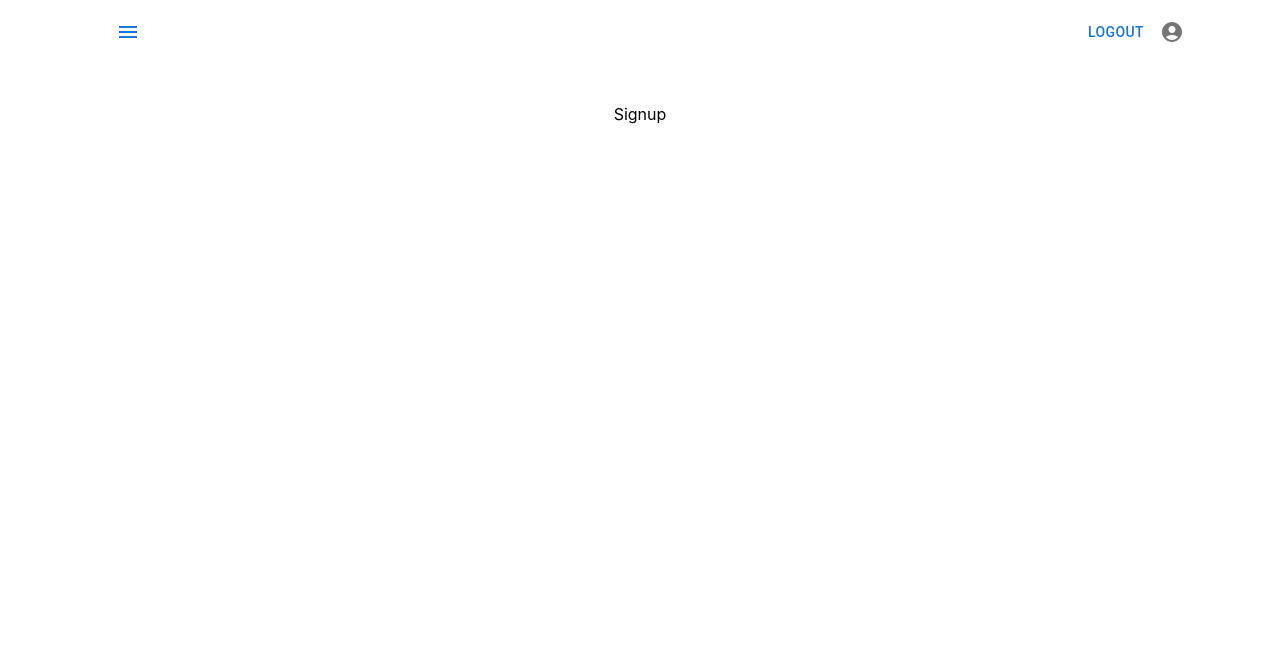
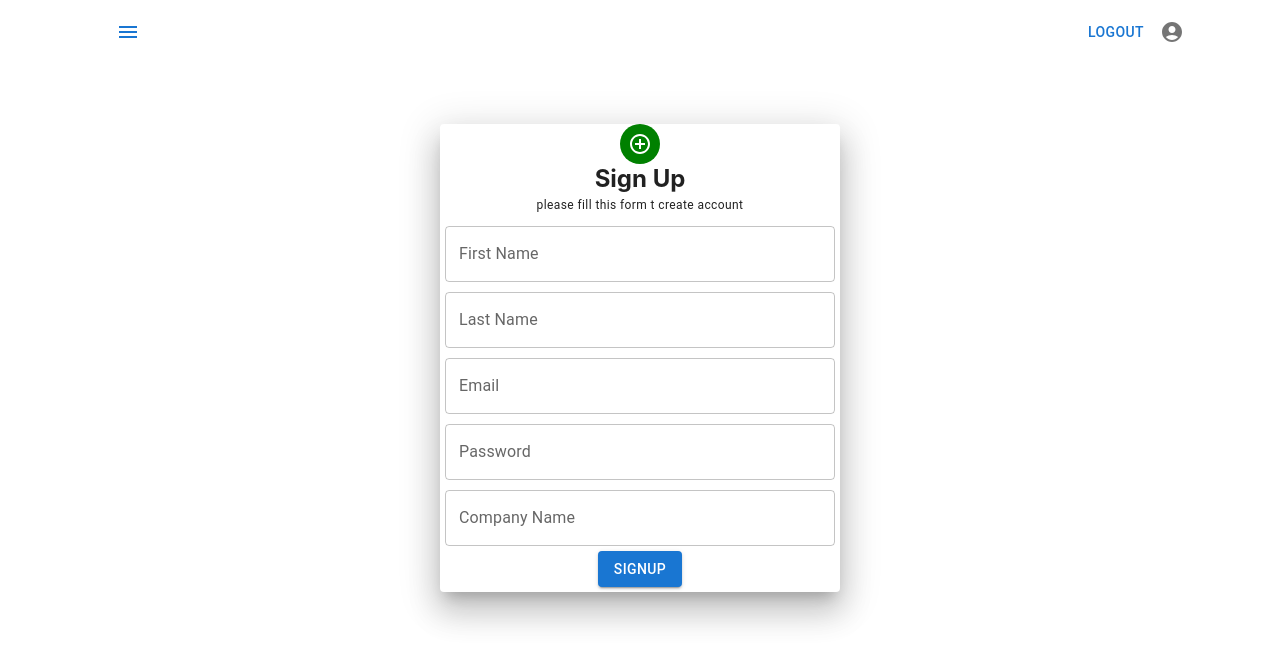
Before and after one commit to subhransusekhar123/inventory-management, a React (Vite) app: page / in a window 1280 px wide. Shown: the top 664 px of the page. Built offline with nearby package versions, Linux system fonts and the light colour scheme.

Commit message:
authpage

```diff
--- /dev/null
+++ b/src/Components/ManualModal/ManualModal.jsx
@@ -0,0 +1,74 @@
+
+import * as React from 'react';
+import { useState } from "react"
+import Backdrop from '@mui/material/Backdrop';
+import Box from '@mui/material/Box';
+import Modal from '@mui/material/Modal';
+import Fade from '@mui/material/Fade';
+import Button from '@mui/material/Button';
+import Typography from '@mui/material/Typography';
+import { FormControl, Input, InputLabel } from '@mui/material';
+
+const style = {
+  position: 'absolute',
+  top: '50%',
+  left: '50%',
+  transform: 'translate(-50%, -50%)',
+  width: 400,
+  bgcolor: 'background.paper',
+  border: '2px solid #000',
+  boxShadow: 24,
+  p: 4,
+};
+
+const ManualModal = ({children}) => {
+  const [editChange,setEditChange] = useState({
+    name:"",
+    x:''
+  })
+  const [open, setOpen] = React.useState(false);
+  const handleOpen = () => setOpen(true);
+  const handleClose = () => setOpen(false);
+  const handleChange = (e) => {
+    setEditChange({...editChange,[e.target.name] : e.target.value})
+  }
+
+  return (
+<div>
+ <Button onClick={handleOpen}>{children}</Button>
+      <Modal
+        aria-labelledby="transition-modal-title"
+        aria-describedby="transition-modal-description"
+        open={open}
+        onClose={handleClose}
+        closeAfterTransition
+        BackdropComponent={Backdrop}
+        BackdropProps={{
+          timeout: 500,
+        }}
+      >
+        <Fade in={open}>
+          <Box sx={style}>
+          <FormControl variant="standard" fullWidth>
+                <InputLabel htmlFor="component-simple">Name</InputLabel>
+                <Input id="component-simple"  value={editChange.name} onChange={handleChange} name="name"/>
+         </FormControl>
+         <FormControl variant='standard' fullWidth>
+                <InputLabel htmlFor="component-simple">x</InputLabel>
+                <Input id="component-simple" value={editChange.x} onChange={handleChange} name="x"/>
+         </FormControl>
+
+         <FormControl variant='standard' fullWidth>
+                <Button>update</Button>
+         </FormControl>
+
+          </Box>
+        </Fade>
+      </Modal>
+</div>
+
+
+  );
+}
+
+export default ManualModal
--- a/src/Components/logIn/Login.jsx
+++ b/src/Components/logIn/Login.jsx
@@ -1,9 +1,50 @@
-import React from 'react'
+import React from 'react';
+import { Avatar, Button, Grid, Paper, TextField, Typography } from '@mui/material';
+import Checkbox from '@material-ui/core/Checkbox';
+import AddCircleOutlineOutlinedIcon from '@material-ui/icons/AddCircleOutlineOutlined';
+import { makeStyles } from '@mui/styles';
+import { Link } from 'react-router-dom';
+// import {FormControlLabel} from '@material-ui/core/FormControlLabel';
 
+const useStyle = makeStyles({
+  sonil:{
+    display:"flex",
+    justifyContent:"center",
+    alignItems:"center"
+  },
+  yadav:{
+    margin:"2px",
+    width:"200px"
+  },
+  space:{
+    marginTop:"5px",
+    marginBottom:"5px"
+  }
+})
 const Login = () => {
+  const classes = useStyle()
+  const paperStyle={padding:'30x 20px', width:400, margin:"20px auto"}
+  const headerStyle={margin:0}
+  const avatarStyle={backgroundColor:'green'}
   return (
-    <div>Login</div>
+  <Grid className={classes.sonil}>
+    <Paper elevation={20} style={paperStyle} >
+    <Grid  align='center'>
+      <Avatar style={avatarStyle}>
+      <AddCircleOutlineOutlinedIcon/>
+      </Avatar>
+    </Grid>
+      <h2 style={headerStyle}>Sign in</h2>
+      <Typography variant='caption'>please fill this form create account</Typography>
+    <form style={{margin:"10px"}}>
+      <TextField fullWidth label='Email'  style={{ marginTop:"5px",marginBottom:"5px"}}></TextField>
+      <TextField fullWidth label='Password'  style={{ marginTop:"5px",marginBottom:"5px"}}></TextField>
+   <br></br>
+   <Button type='signin' variant='contained' color='primary' style={{ marginTop:"5px",marginBottom:"5px"}} >SignIn</Button>
+    </form>
+    </Paper>
+  </Grid>
   )
 }
 
-export default Login
+export default Login;
--- a/src/Components/orderpage/OrderPage.jsx
+++ b/src/Components/orderpage/OrderPage.jsx
@@ -9,6 +9,8 @@ import TableRow from '@mui/material/TableRow';
 import Paper from '@mui/material/Paper';
 import ModeEditOutlineRoundedIcon from '@mui/icons-material/ModeEditOutlineRounded';
 import DeleteRoundedIcon from '@mui/icons-material/DeleteRounded';
+import ManualModal from '../ManualModal/ManualModal';
+
 
 
 function createData(name, calories, fat, carbs, protein) {
@@ -52,8 +54,10 @@ const OrderPage = () => {
                 <TableCell align="right">{row.carbs}</TableCell>
                 <TableCell align="right">{row.protein}</TableCell>
                 <TableCell align="right">
-                  <IconButton>
+                  <IconButton >
+                    <ManualModal>
                       <ModeEditOutlineRoundedIcon color='primary'/>
+                    </ManualModal>
                   </IconButton>
                   <IconButton>
                     <DeleteRoundedIcon color='warning'/>
--- a/src/Components/signUp/Signup.jsx
+++ b/src/Components/signUp/Signup.jsx
@@ -1,9 +1,53 @@
-import React from 'react'
+import React from 'react';
+import { Avatar, Button, Grid, Paper, TextField, Typography } from '@mui/material';
+import Checkbox from '@material-ui/core/Checkbox';
+import AddCircleOutlineOutlinedIcon from '@material-ui/icons/AddCircleOutlineOutlined';
+import { makeStyles } from '@mui/styles';
+import { Link } from 'react-router-dom';
+// import {FormControlLabel} from '@material-ui/core/FormControlLabel';
+const useStyle = makeStyles({
+  sonil:{
+    display:"flex",
+    justifyContent:"center",
+    alignItems:"center"
+  },
+  yadav:{
+    margin:"2px",
+    width:"200px"
 
+  }
+})
 const Signup = () => {
+  const classes = useStyle()
+  const paperStyle={padding:'30x 20px', width:400, margin:"20px auto"}
+  const headerStyle={margin:0}
+  const avatarStyle={backgroundColor:'green'}
   return (
-    <div>Signup</div>
+  <Grid className={classes.sonil}>
+    <Paper elevation={20} style={paperStyle} >
+    <Grid  align='center'>
+      <Avatar style={avatarStyle}>
+      <AddCircleOutlineOutlinedIcon/>
+      </Avatar>
+    </Grid>
+      <h2 style={headerStyle}>Sign Up</h2>
+      <Typography variant='caption'>please fill this form t create account</Typography>
+    <form style={{margin:"5px"}}>
+      <TextField fullWidth label='First Name' style={{ marginTop:"5px",marginBottom:"5px"}}></TextField>
+      <TextField fullWidth label='Last Name' style={{ marginTop:"5px",marginBottom:"5px"}}></TextField>
+      <TextField fullWidth label='Email' style={{ marginTop:"5px",marginBottom:"5px"}}></TextField>
+      <TextField fullWidth label='Password' style={{ marginTop:"5px",marginBottom:"5px"}}></TextField>
+      <TextField fullWidth label='Company Name' style={{ marginTop:"5px",marginBottom:"5px"}}></TextField>
+
+
+<br></br>
+
+<Button type='signup' variant='contained' color='primary'>SignUp</Button>
+    </form>
+    </Paper>
+  </Grid>
   )
 }
 
-export default Signup
+
+export default Signup;
```
